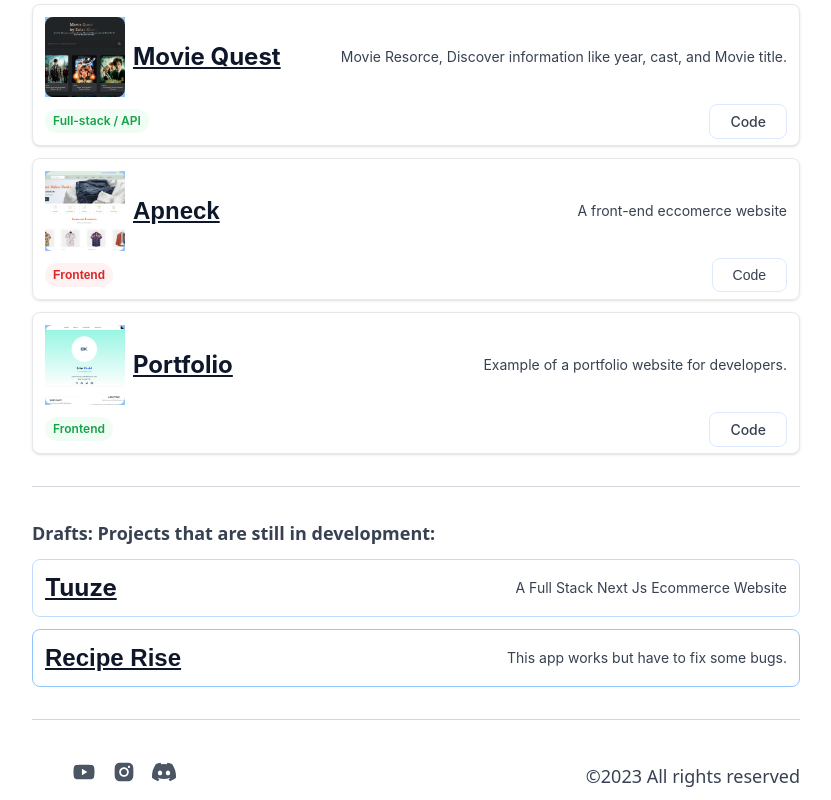
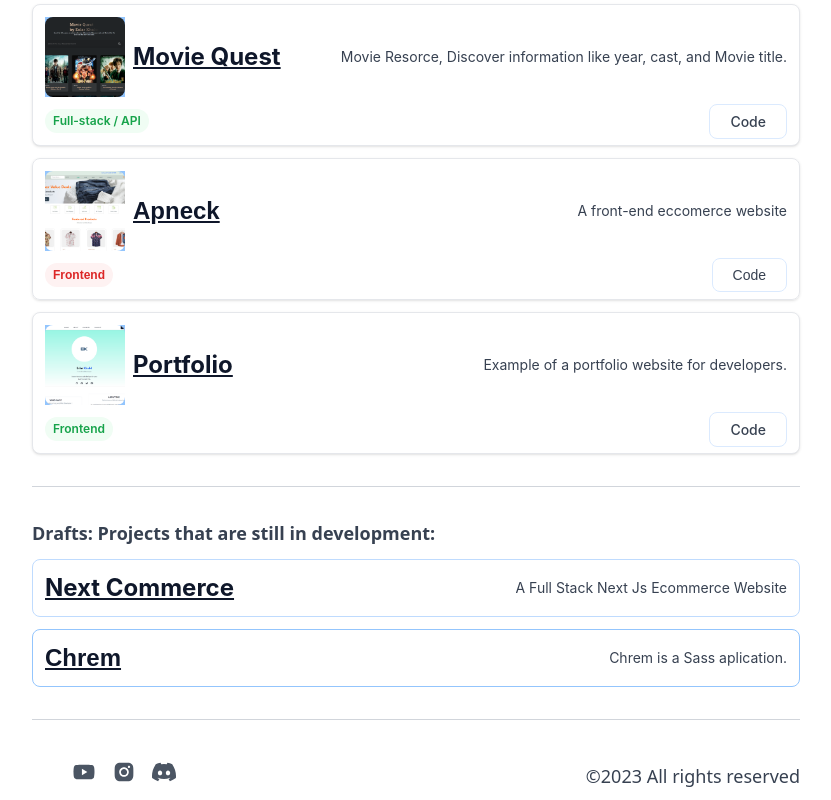
Before and after one commit to Eclarkhalid/portfolio, a React (Vite) app: page /projects in a window 1280 px wide. Shown: the part 1158-1958 px from the top of the page, without its empty margins (224-1055 px from the left). Built offline with nearby package versions, Linux system fonts and the light colour scheme; some icons are missing.

Commit message:
updating portfolio drafts

```diff
--- a/drafts/index.js
+++ b/drafts/index.js
@@ -1,20 +1,20 @@
 export const draftLinks = [
 
   {
-    title: "Tuuze",
+    title: "Next Commerce",
     heading: "A Full Stack Next Js Ecommerce Website",
-    url: "https://tuuze.vercel.app/",
+    url: "https://my-shop-eclarkhalid.vercel.app/",
     year: 'Full Stack',
-    code: "https://github.com/Eclarkhalid/Tuuze",
-    avatar: "Tu"
+    code: "https://github.com/Eclarkhalid/my-shop",
+    avatar: "NC"
   },
 
   {
-    title: "Recipe Rise",
-    heading: "This app works but have to fix some bugs.",
-    url: "https://recipe-rise-final-j5bs.vercel.app/",
-    year: 'MERN Stack',
-    code: "https://github.com/Eclarkhalid/recipe-first-site",
+    title: "Chrem",
+    heading: "Chrem is a Sass aplication.",
+    url: "https://chrem.vercel.app/",
+    year: 'Full Stack',
+    code: "https://github.com/Eclarkhalid/chrem",
     avatar: "R.R"
   },
 
```
